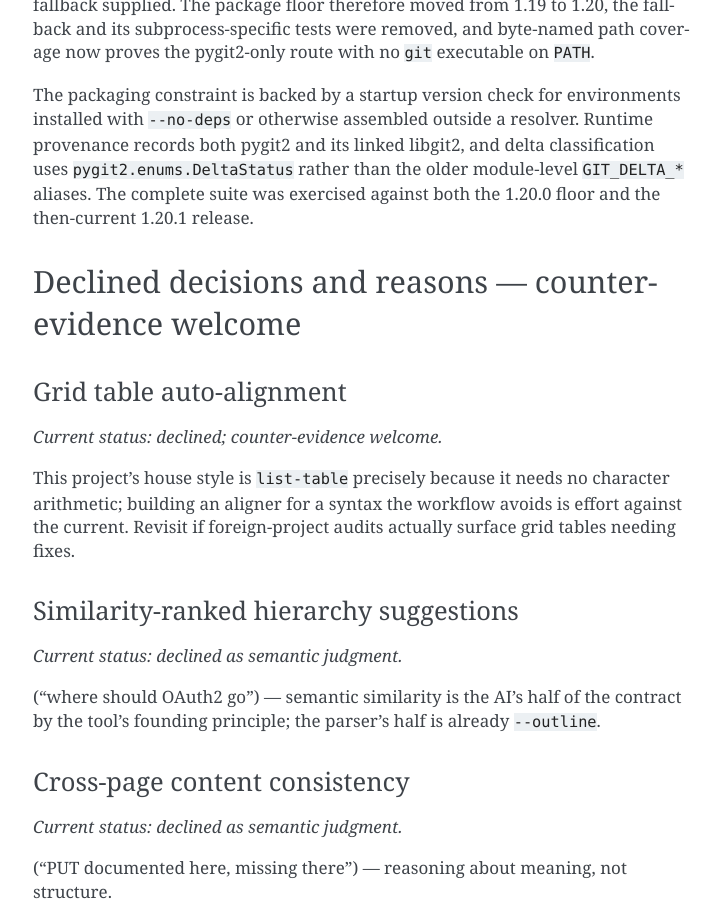
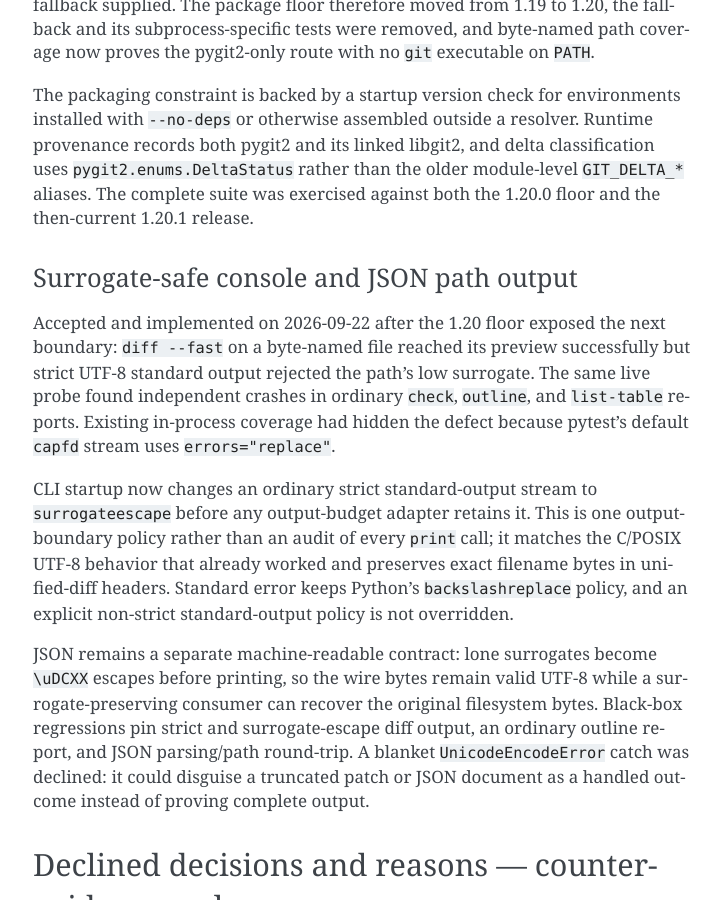
Before and after one commit to dememax/check_rst, a Sphinx documentation site: the page built from docs/roadmap.rst, in a window 1280 px wide and 900 px high, scrolled down 50747 px. Shown: the whole window, without its empty margins (387-1108 px from the left). Built offline with Sphinx 7.4.7, drawn with Linux system fonts in a browser that asks for light colours; some of the changed text lies outside the part shown.

Commit message:
fix(cli): preserve non-UTF-8 paths in output
pygit2 1.20 made byte-named paths available throughout Git discovery, but strict UTF-8 stdout still rejected their surrogate-escaped representation. The failure affected diff previews and ordinary reports, while pytest capfd's replacement policy had hidden the wider output-boundary defect.

Configure an ordinary strict stdout for surrogateescape before report sinks retain it, while respecting explicit non-strict policies and leaving stderr unchanged. Keep JSON as valid UTF-8 by serializing lone path surrogates as reversible JSON escapes.

Strengthen the diff regression so complete output is required, add strict-stream outline and JSON round-trip coverage, and document the human, patch, and machine-readable contracts. A blanket UnicodeEncodeError catch remains deliberately excluded because it could disguise truncated output.

Validation: 1749 pytest tests passed; mypy clean; Ruff 0.16.5 format/check clean on gl63; check_rst reported zero errors and only three pre-existing roadmap warnings.

Co-Authored-By: Codex GPT-5 <noreply@openai.com>

```diff
--- a/docs/man/check_rst-diff.rst
+++ b/docs/man/check_rst-diff.rst
@@ -28,6 +28,12 @@ Compute the same candidate source as ``check_rst fix`` without writing it,
 then print a unified diff.  Fix options such as ``--fast`` and the opt-in
 parser-verified text policies have the same meaning as for ``fix``.
 
+On Unix, a filename may contain bytes that are not UTF-8.  When standard
+output would otherwise reject Python's surrogate-escaped representation,
+``check_rst`` selects the ``surrogateescape`` error handler so the unified
+diff headers retain the original filename bytes.  An explicitly selected
+non-strict output error policy remains under the caller's control.
+
 ``--max-output-lines`` is intentionally unavailable: a truncated patch could
 look complete or applicable.  Narrow the file scope with explicit files or
 ``--recursive --exclude PATTERN`` instead.
--- a/docs/man/check_rst-json.rst
+++ b/docs/man/check_rst-json.rst
@@ -19,6 +19,12 @@ PRODUCTION
 ``check_rst check --format json`` writes exactly one UTF-8 JSON object to
 standard output.  Progress and human finding lines are suppressed.  The
 process still returns ``1`` when the report contains ERROR findings.
+
+An undecodable Unix filename byte is serialized as a reversible low-surrogate
+JSON escape (``\uDC80`` through ``\uDCFF``), never as a raw non-UTF-8 output
+byte.  Consumers that need the physical path bytes must preserve that lone
+surrogate while parsing and encode the resulting string with the platform
+filesystem encoding and ``surrogateescape`` error handler.
 
 *******************
 TOP-LEVEL MEMBERS
--- a/docs/roadmap.rst
+++ b/docs/roadmap.rst
@@ -2407,6 +2407,33 @@ uses ``pygit2.enums.DeltaStatus`` rather than the older module-level
 ``GIT_DELTA_*`` aliases.  The complete suite was exercised against both the
 1.20.0 floor and the then-current 1.20.1 release.
 
+=============================================
+Surrogate-safe console and JSON path output
+=============================================
+
+Accepted and implemented on 2026-09-22 after the 1.20 floor exposed the next
+boundary: ``diff --fast`` on a byte-named file reached its preview successfully
+but strict UTF-8 standard output rejected the path's low surrogate.  The same
+live probe found independent crashes in ordinary ``check``, ``outline``, and
+``list-table`` reports.  Existing in-process coverage had hidden the defect
+because pytest's default ``capfd`` stream uses ``errors="replace"``.
+
+CLI startup now changes an ordinary strict standard-output stream to
+``surrogateescape`` before any output-budget adapter retains it.  This is one
+output-boundary policy rather than an audit of every ``print`` call; it matches
+the C/POSIX UTF-8 behavior that already worked and preserves exact filename
+bytes in unified-diff headers.  Standard error keeps Python's
+``backslashreplace`` policy, and an explicit non-strict standard-output policy
+is not overridden.
+
+JSON remains a separate machine-readable contract: lone surrogates become
+``\uDCXX`` escapes before printing, so the wire bytes remain valid UTF-8 while
+a surrogate-preserving consumer can recover the original filesystem bytes.
+Black-box regressions pin strict and surrogate-escape diff output, an ordinary
+outline report, and JSON parsing/path round-trip.  A blanket
+``UnicodeEncodeError`` catch was declined: it could disguise a truncated patch
+or JSON document as a handled outcome instead of proving complete output.
+
 ***********************************************************
 Declined decisions and reasons — counter-evidence welcome
 ***********************************************************
```
Also changed, not shown: docs/guide.rst (+11 -0 lines), docs/integration.rst (+8 -0 lines), 5 other files.
